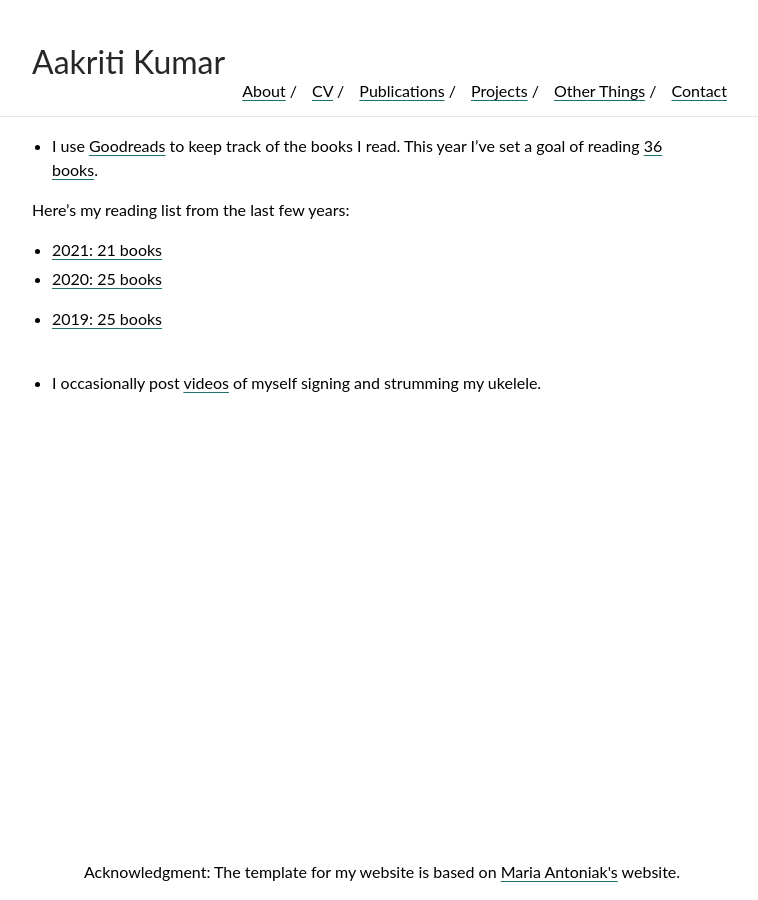
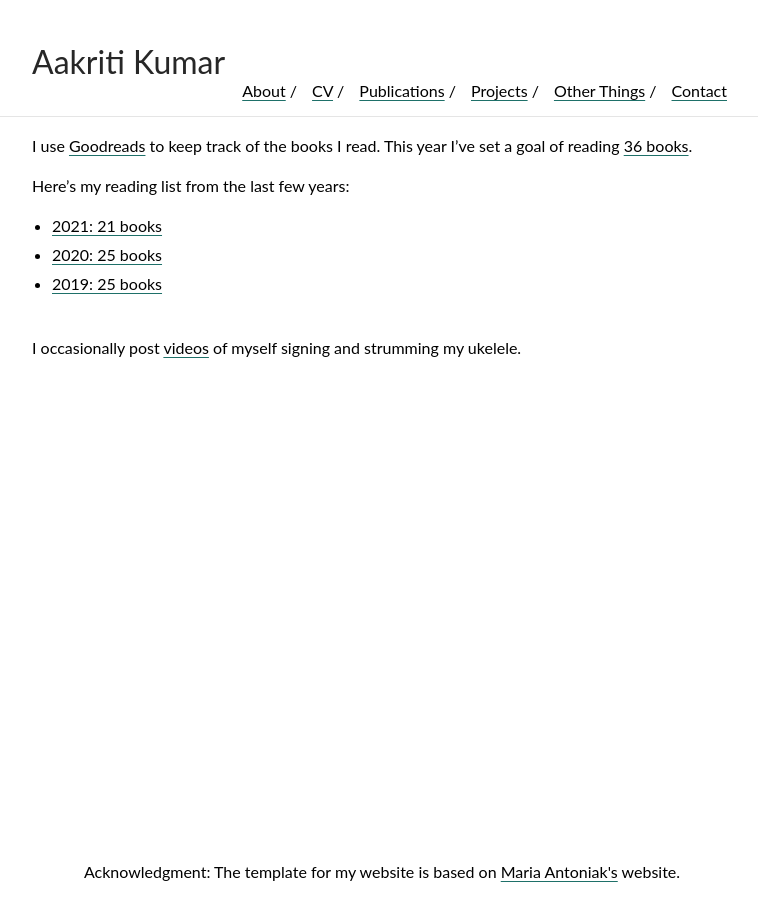
Before and after one commit to aakriti1kumar/aakriti1kumar.github.io, a Jekyll site: the page built from otherthings.md, in a window 1280 px wide. Shown: the whole page, without its empty margins (258-1016 px from the left). Built offline with Jekyll 4.4.1, drawn with Linux system fonts in a browser that asks for light colours; our own code applies the rules of GitHub Pages for plain Markdown files.

```diff
--- a/otherthings.md
+++ b/otherthings.md
@@ -1,4 +1,4 @@
-* I use [Goodreads](https://www.goodreads.com/user/show/36976329-aakriti-kumar) to keep track of the books I read.
+I use [Goodreads](https://www.goodreads.com/user/show/36976329-aakriti-kumar) to keep track of the books I read.
 This year I've set a goal of reading [36 books](https://www.goodreads.com/user_challenges/31518884).
 
 Here's my reading list from the last few years:
@@ -8,7 +8,7 @@ Here's my reading list from the last few years:
 <br>
 <br>
 
-* I occasionally post [videos](https://www.instagram.com/aakritikumarmusic/?hl=en) of myself signing and strumming my ukelele.
+I occasionally post [videos](https://www.instagram.com/aakritikumarmusic/?hl=en) of myself signing and strumming my ukelele.
 <br>
 
 
```
